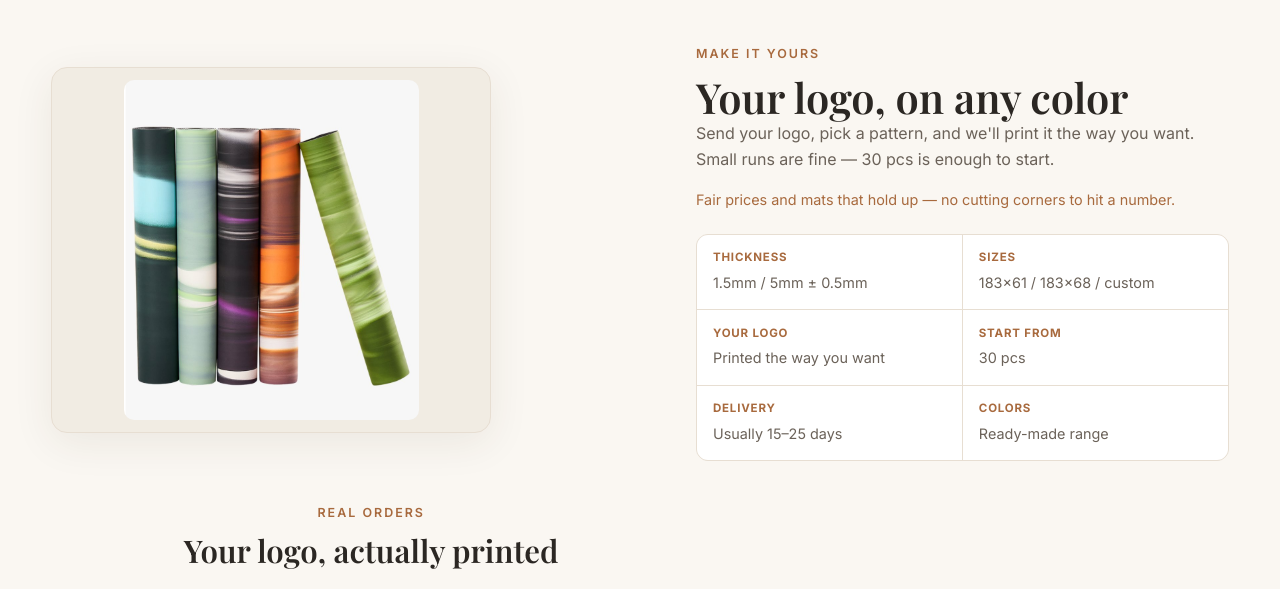
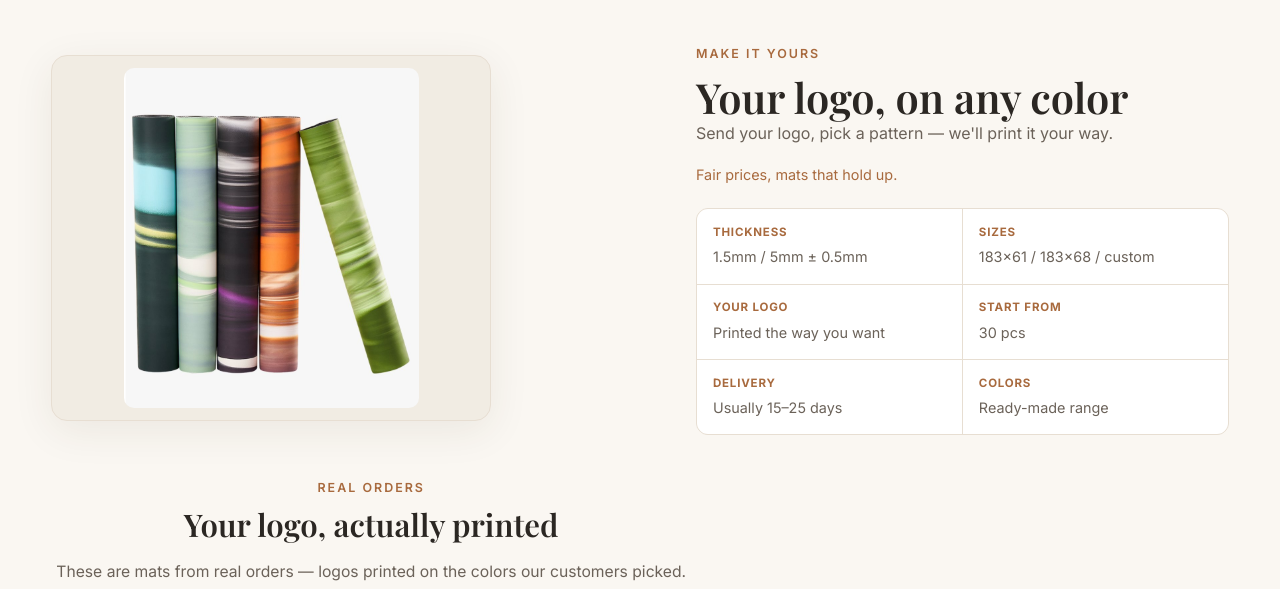
Before and after one commit to David707QIN/glory-yoga-wholesale, a plain HTML site: page multicolor.html in a window 1280 px wide. Shown: the part 2700-3289 px from the top of the page. Drawn offline with Linux system fonts and the light colour scheme.

Commit message:
Multi-color page: rebuild product detail layout

```diff
--- a/multicolor.html
+++ b/multicolor.html
@@ -123,8 +123,8 @@
         <div class="color-range-note">
           <span class="eyebrow">Make It Yours</span>
           <h2>Your logo, on any color</h2>
-          <p>Send your logo, pick a pattern, and we'll print it the way you want. Small runs are fine — 30 pcs is enough to start.</p>
-          <p class="muted">Fair prices and mats that hold up — no cutting corners to hit a number.</p>
+          <p>Send your logo, pick a pattern — we'll print it your way.</p>
+          <p class="muted">Fair prices, mats that hold up.</p>
           <div class="pd-specs">
             <div class="pd-spec"><strong>Thickness</strong><span>1.5mm / 5mm ± 0.5mm</span></div>
             <div class="pd-spec"><strong>Sizes</strong><span>183×61 / 183×68 / custom</span></div>
```
